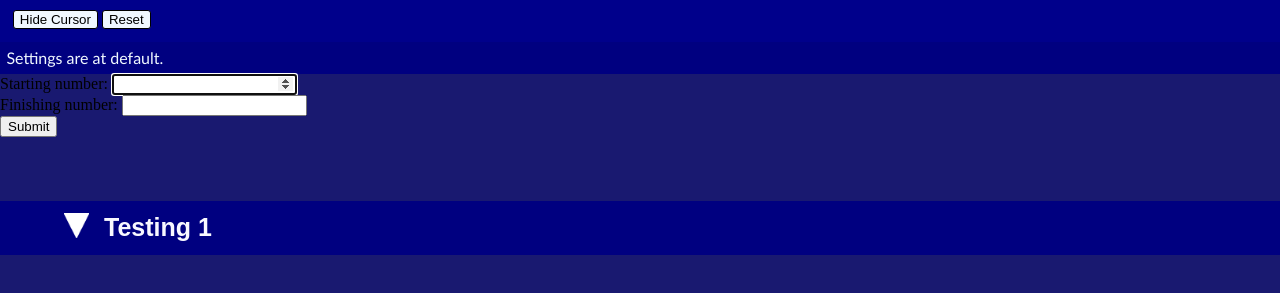
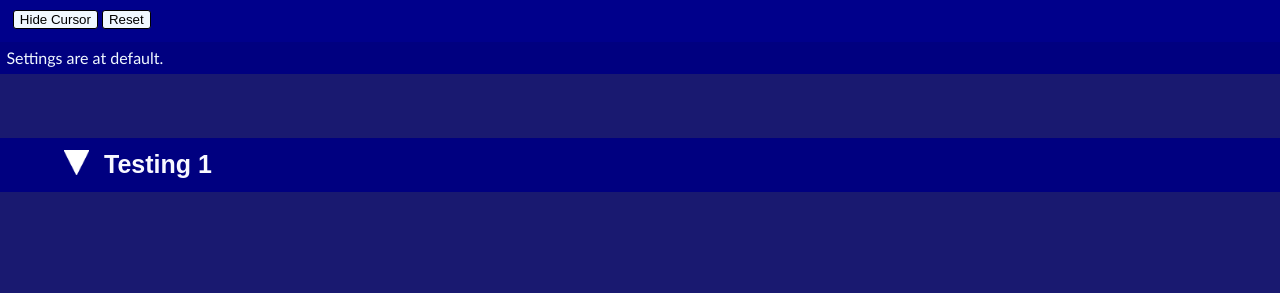
Before and after one commit to RazzerMatazzer/background-selection, a plain HTML site: page index.html in a window 1280 px wide. Shown: the part 91-384 px from the top of the page. Drawn offline with Linux system fonts and the light colour scheme.

Commit message:
Removed other stuff
Little tests I forgot to remove :|

```diff
--- a/index.html
+++ b/index.html
@@ -15,14 +15,6 @@
         <button class="settingsbutton" onclick="reset()" id="resetbutton">Reset</button>
     </div>
     <div id="feedback">Settings are at default.</div>
-
-    <label for="numberinput1">Starting number:</label>
-    <input type="number" name="numberinput1" id="num1" autofocus><br>
-    <label for="numberinput2">Finishing number:</label>
-    <input type="number" name="numberinput2" id="num2"><br>
-    <button onclick="takeNum()">Submit</button><br>
-    <p id="countsect"></p>
-
     <div class="flexdiv" onclick="dropdownFunc(1)">
         <img src="images/downarrow.png" alt="Dropdown" class="arrow" id="arrow1">
         <h2>Testing 1</h2>
--- a/javascript.js
+++ b/javascript.js
@@ -59,24 +59,3 @@ function reset() {
     document.getElementById("cursorbutton").innerHTML = "Hide Cursor";
     document.getElementById("fullDiv").style.cursor = "default";
 };
-
-//
-function takeNum() {
-    var output = "";
-    num1 = Number(document.getElementById("num1").value)
-    num2 = Number(document.getElementById("num2").value)
-    if (num1 < num2) {
-        for (var counter = num1; counter < num2 + 1; counter++) {
-            output += counter;
-            output += " ";
-        };
-    } else if (num1 > num2) {
-        for (var counter = num1; counter > num2 - 1; counter--) {
-            output += counter;
-            output += " ";
-        };
-    } else {
-        output = "Numbers are the same"
-    }
-    document.getElementById("countsect").innerHTML = output;
-}
```
